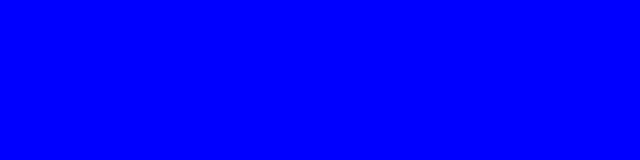
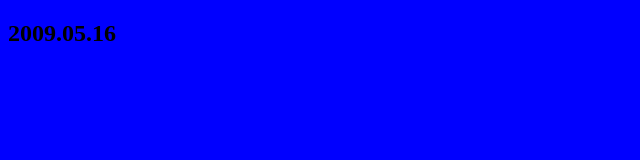
Before and after one commit to rnm69/0319, a plain HTML site: page index.html in a window 1280 px wide. Shown: the whole page, without its empty margins (0-640 px from the left). Drawn offline with Linux system fonts and the light colour scheme.

Commit message:
Születés hozzáadva

```diff
--- a/index.html
+++ b/index.html
@@ -8,6 +8,6 @@
     <title>Document</title>
 </head>
 <body>
-
+    <h2>2009.05.16</h2>
 </body>
 </html>
```
